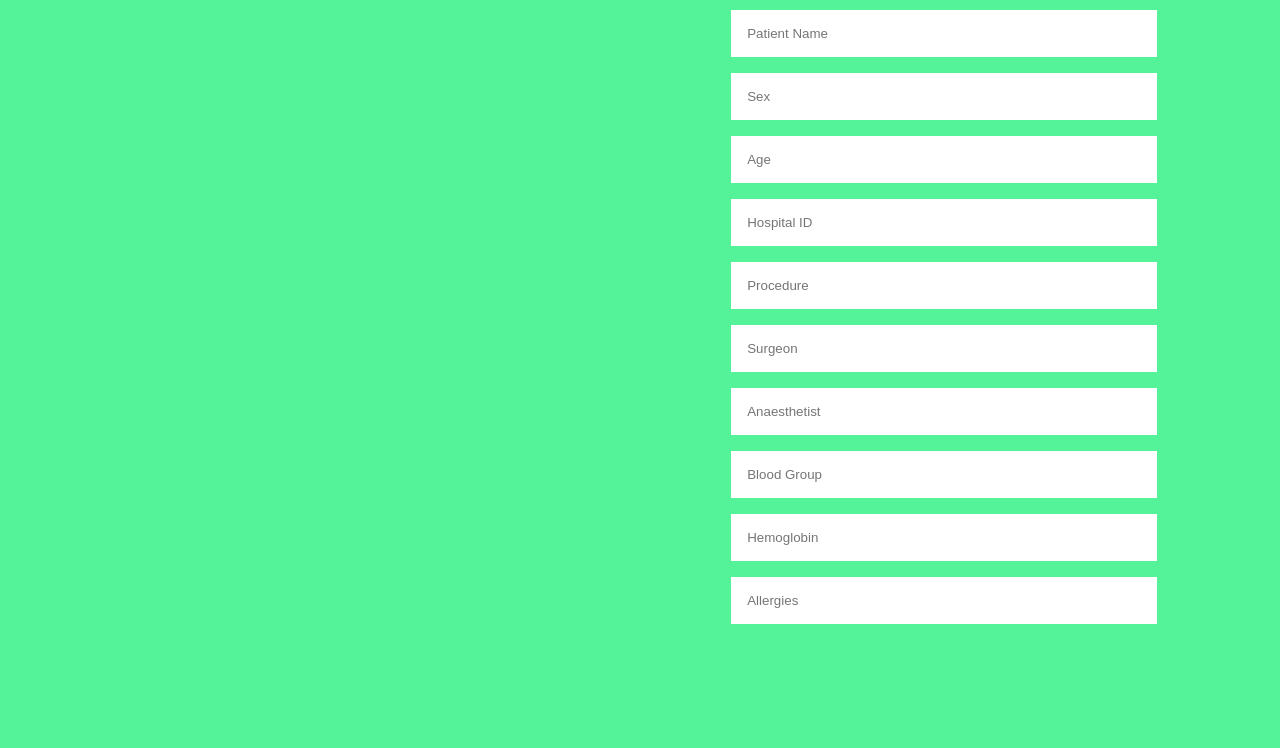
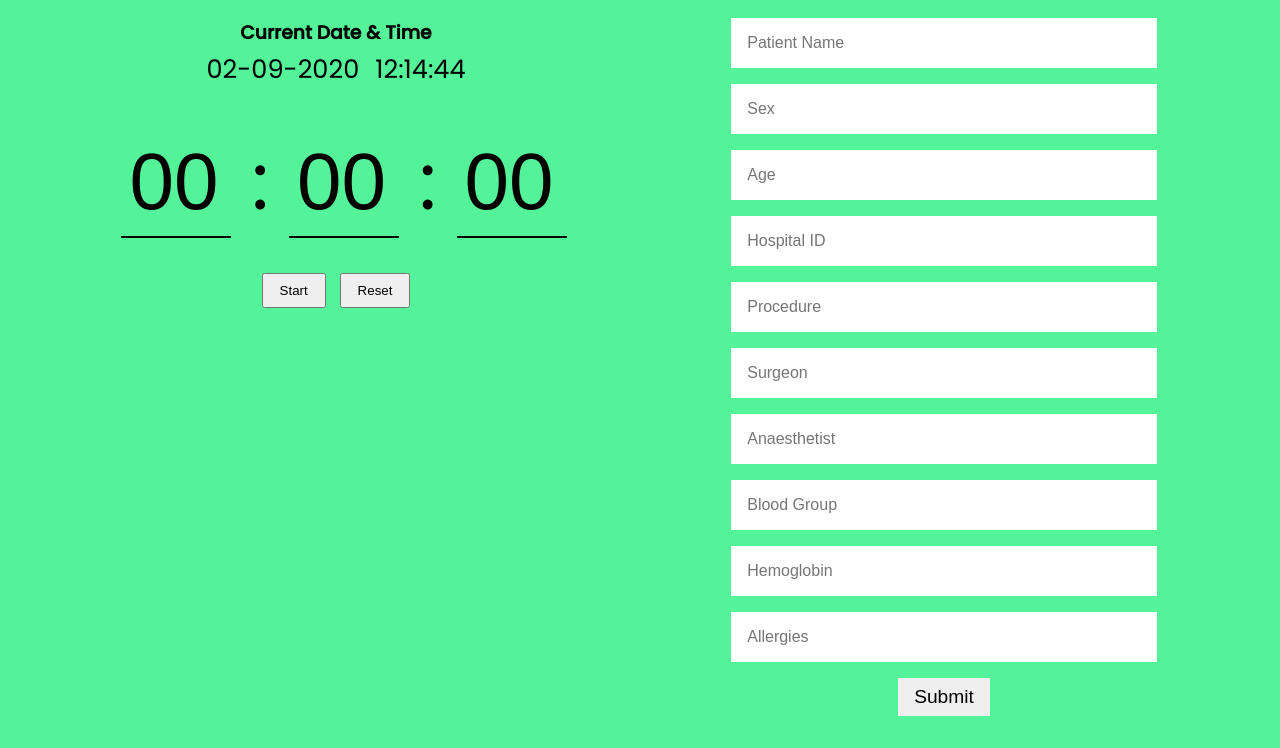
Before and after one commit to akshaykrishh/counter-project, a plain HTML site: page index.html in a window 1280 px wide. Shown: the part 166-914 px from the top of the page. Before the commit the page ends 806 px from the top, so only its background shows below. Drawn offline with nearby package versions, Linux system fonts and the light colour scheme.

Commit message:
added timer styles

```diff
--- a/index.html
+++ b/index.html
@@ -4,7 +4,7 @@
 <head>
     <meta charset="UTF-8">
     <meta name="viewport" content="width=device-width, initial-scale=1.0">
-    <title>Document</title>
+    <title>CRAFT Hospital Timer</title>
     <link rel="stylesheet" href="style.css">
 
     <link href="https://fonts.googleapis.com/css2?family=Poppins:wght@300;400;500&display=swap" rel="stylesheet">
@@ -19,6 +19,35 @@
         <div class="timer-section-wrapper">
             <div class="timer-section">
                 <h1>Set your timer!</h1>
+                <!-- <div class="timer-form">
+                    <form action="">
+                        <input type="text" value="00:00:00">
+                        <div class="timer-btns">
+                            <input id="start" type="button" value="Start" />
+                            <input id="reset" type="button" value="Reset" />
+                        </div>
+                    </form>
+                </div> -->
+                <div class="currentDateTimeWrapper">
+                    <h3>Current Date & Time</h3>
+                    <div class="currentDateTime">
+                        <p id="currentDate"></p>
+                        <p id="currentTime"></p>
+                    </div>
+                </div>
+                <div class="timer-form-two">
+                    <form action="">
+                        <input type="text" value="00">
+                        <span class="colon">:</span>
+                        <input type="text" value="00">
+                        <span class="colon">:</span>
+                        <input type="text" value="00">
+                    </form>
+                    <div class="timer-btns">
+                        <input id="start" type="button" value="Start" />
+                        <input id="reset" type="button" value="Reset" />
+                    </div>
+                </div>
             </div>
         </div>
         <div class="input-section-wrapper">
@@ -26,7 +55,7 @@
                 <h1>Enter Details</h1>
             </div>
             <div class="input-form">
-                <form action="">
+                <form id="detailForm" action="">
                     <input type="text" placeholder="Patient Name">
                     <input type="text" placeholder="Sex">
                     <input type="text" placeholder="Age">
@@ -37,11 +66,19 @@
                     <input type="text" placeholder="Blood Group">
                     <input type="text" placeholder="Hemoglobin">
                     <input type="text" placeholder="Allergies">
+                    <div class="form-btns">
+                        <button id="form-submit-btn" onclick="formDisable()">Submit</button>
+                        <button id="form-edit-btn" onclick="formEdit()" style="display: none;">Edit</button>
+                </form>
                 </form>
             </div>
         </div>
     </div>
 
+
+    <script src="https://cdnjs.cloudflare.com/ajax/libs/jquery/3.5.1/jquery.min.js"
+        integrity="sha512-bLT0Qm9VnAYZDflyKcBaQ2gg0hSYNQrJ8RilYldYQ1FxQYoCLtUjuuRuZo+fjqhx/qtq/1itJ0C2ejDxltZVFg=="
+        crossorigin="anonymous"></script>
     <script src="script.js"></script>
 </body>
 
--- a/script.js
+++ b/script.js
@@ -0,0 +1,53 @@
+setInterval(function () {
+    var today = new Date();
+    var dd = today.getDate();
+    var mm = today.getMonth() + 1;
+    var yyyy = today.getFullYear();
+
+    if (dd < 10) {
+        dd = '0' + dd;
+    }
+
+    if (mm < 10) {
+        mm = '0' + mm;
+    }
+
+    var date = dd + '-' + mm + '-' + yyyy;
+
+    var hh = today.getHours()
+    var min = today.getMinutes()
+    var sec = today.getSeconds()
+
+    if (hh < 10) {
+        hh = '0' + hh;
+    }
+
+    if (min < 10) {
+        min = '0' + min;
+    }
+
+    if (sec < 10) {
+        sec = '0' + sec;
+    }
+
+    var time = hh + ":" + min + ":" + sec;
+
+    document.getElementById("currentTime").innerHTML = time;
+    document.getElementById("currentDate").innerHTML = date;
+}, 100);
+
+$(document).ready(function () {
+
+    $("#form-submit-btn").click(function (e) {
+        e.preventDefault();
+        if ($("#form-edit-btn").css('display') === 'none') {
+            $("#form-edit-btn").show()
+        }
+        $("form input").attr("disabled", true);
+    });
+
+    $("#form-edit-btn").click(function (e) {
+        e.preventDefault();
+        $("form input").attr("disabled", false);
+    });
+});
--- a/style.css
+++ b/style.css
@@ -22,6 +22,7 @@ body {
     display: flex;
     flex-direction: row;
     padding: 0 2rem;
+    margin: 2rem 0;
 }
 
 .timer-section-wrapper {
@@ -32,6 +33,110 @@ body {
 
 .timer-section-wrapper h1 {
     text-align: center;
+}
+
+.currentDateTimeWrapper {
+    margin-top: 2rem;
+    display: flex;
+    flex-direction: column;
+    align-items: center;
+    justify-content: center;
+}
+
+.currentDateTimeWrapper h3 {
+    margin-bottom: 0.2rem;
+}
+
+.currentDateTime {
+    display: flex;
+    align-items: center;
+    justify-content: center;
+
+}
+
+.currentDateTime p {
+    font-size: 1.6rem;
+}
+
+.currentDateTime #currentDate {
+    margin-right: 1rem;
+}
+
+.timer-form-two {
+    margin-top: 2rem;
+}
+
+.timer-form-two {
+    display: flex;
+    flex-direction: column;
+    align-items: center;
+    justify-content: center;
+}
+
+.colon {
+    font-size: 5rem;
+    padding-left: 1rem;
+}
+
+.timer-form-two form input {
+    background-color: transparent;
+    border: none;
+    border-bottom: 2px black solid;
+    padding: 0 0.5rem 0.5rem;
+    width: 110px;
+    margin-left: 1rem;
+    font-size: 5rem;
+    /* display: inline-block; */
+}
+
+.timer-btns {
+    margin-top: 1rem;
+}
+
+.timer-form-two .timer-btns input {
+    padding: 0.5rem 1rem;
+    margin: 1rem 0.3rem 0;
+    cursor: pointer;
+}
+
+.timer-form {
+    margin-top: 2rem;
+}
+
+.timer-form form {
+    display: flex;
+    flex-direction: column;
+    align-items: center;
+    justify-content: center;
+}
+
+.timer-form form input {
+    background-color: none;
+    border: none;
+    padding: 1rem;
+    /* margin-left: 1rem; */
+    font-size: 1rem;
+    /* display: inline-block; */
+}
+
+.timer-btns {
+    margin-top: 1rem;
+}
+
+.timer-form form .timer-btns input {
+    padding: 0.5rem 1rem;
+    margin: 0 0.3rem;
+    cursor: pointer;
+}
+
+input[type=text]:focus {
+    outline: none;
+}
+
+
+input[type=button]:focus {
+    outline: none;
+    background-color: rgb(221, 221, 221);
 }
 
 .input-section-wrapper {
@@ -47,19 +152,33 @@ body {
     margin-top: 2rem;
 }
 
-form {
+.input-form form {
     display: flex;
     flex-direction: column;
     align-items: center;
     justify-content: center;
 }
 
-form input {
+.input-form form input {
     background-color: none;
     border: none;
     padding: 1rem;
     margin-bottom: 1rem;
     width: 70%;
+    font-size: 1rem;
+}
+
+.form-btns {
+    display: flex;
+}
+
+.input-form form button {
+    padding: 0.5rem 1rem;
+    border: none;
+    font-size: 1.2rem;
+    margin-top: 0.5rem;
+    cursor: pointer;
+    margin: 0 0.5rem;
 }
 
 @media only screen and (max-width: 600px) {
```
